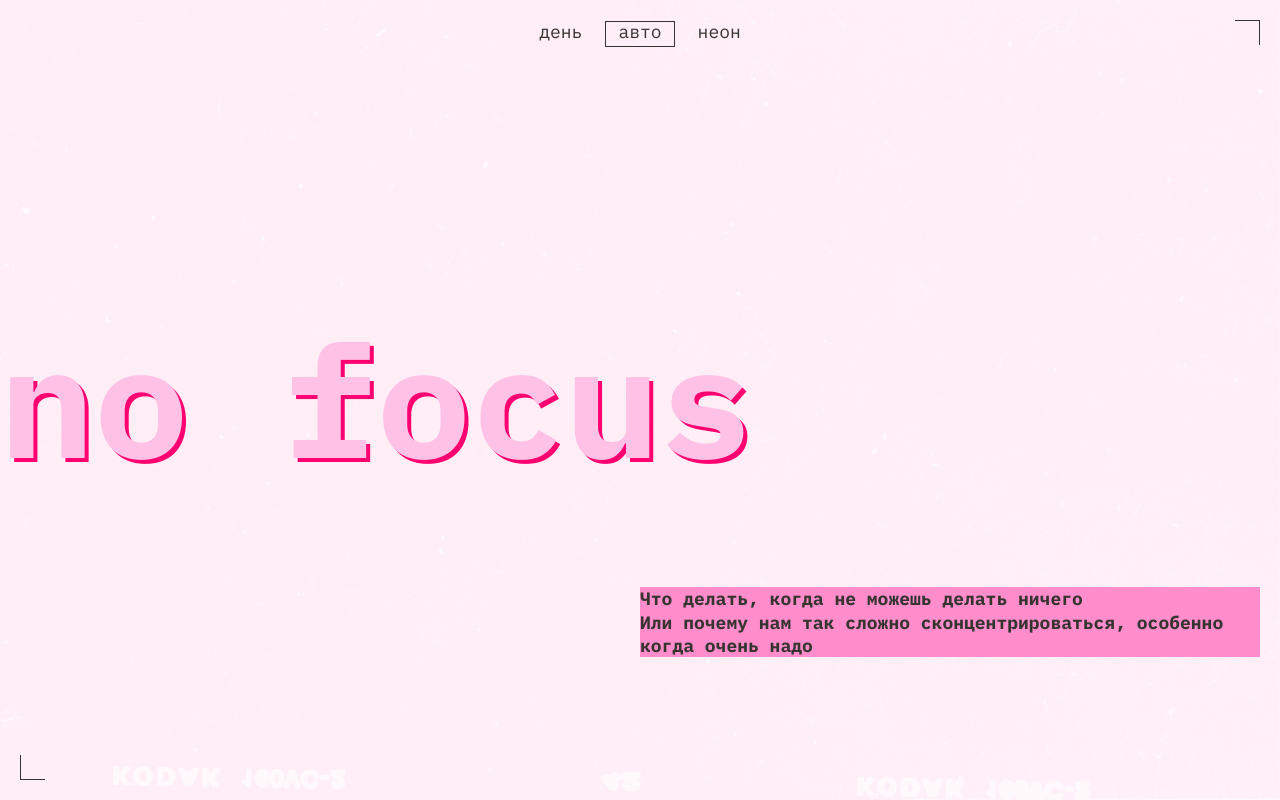
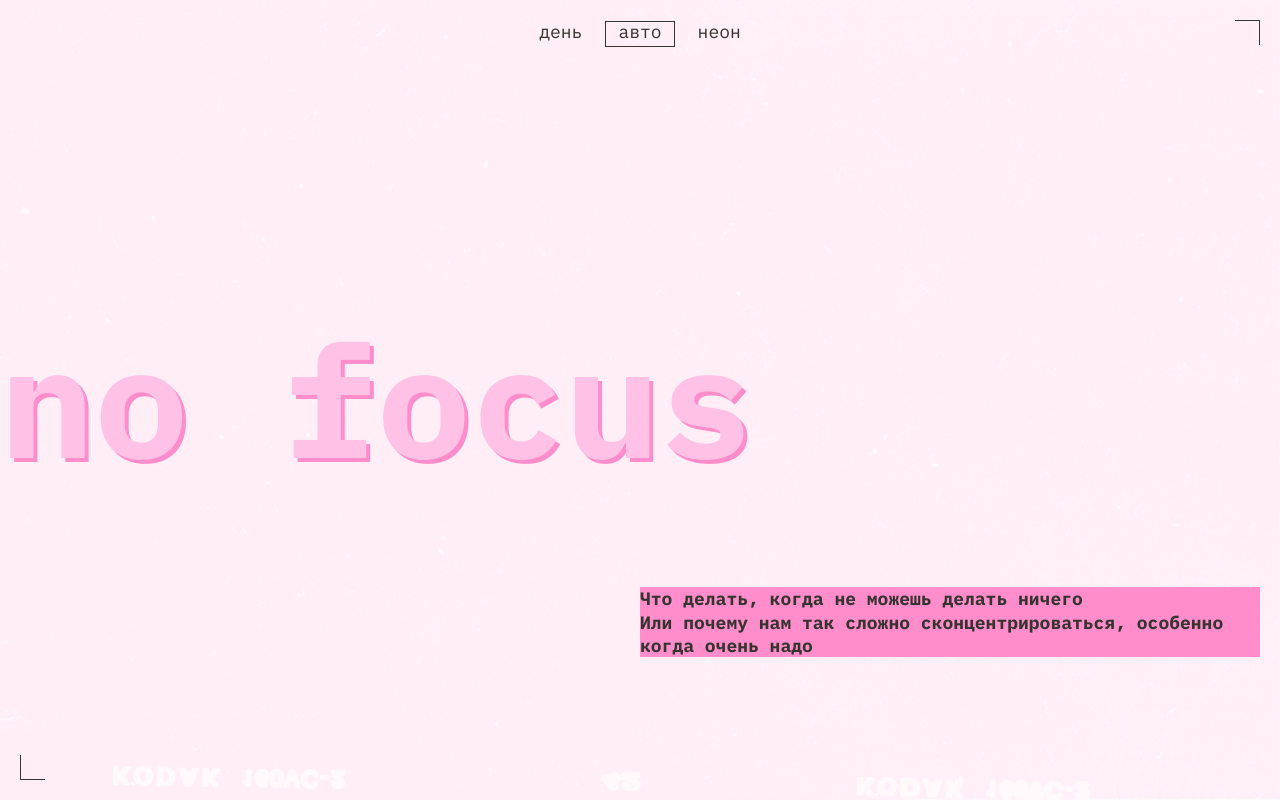
Before and after one commit to MaxTch3/slozhno-sosredotochitsya, a plain HTML site: page index.html in a window 1280 px wide. Shown: the top 800 px of the page. Drawn offline with Linux system fonts and the light colour scheme.

Commit message:
fix: исправление ошибок после 1 ревью v.2

```diff
--- a/styles/light.css
+++ b/styles/light.css
@@ -3,7 +3,7 @@
   --accent-color: #353430;
   --bg-image: url(../images/cover-image-light.png);
   --main-title-color: #FFC2E6;
-  --main-title-shadow-color: #FF0070;
+  --main-title-shadow-color: #FF8DCB;
   --text-color: #353430;
   --text-shadow-color: #FF8DCB;
   --title-decor-color: #353430;
@@ -18,7 +18,7 @@
     --accent-color: #353430;
     --bg-image: url(../images/cover-image-light.png);
     --main-title-color: #FFC2E6;
-    --main-title-shadow-color: #FF0070;
+    --main-title-shadow-color: #FF8DCB;
     --text-color: #353430;
     --text-shadow-color: #FF8DCB;
     --title-decor-color: #353430;
@@ -27,3 +27,9 @@
     --decorated-element-visibility: hidden;
   }
 }
+
+@media (width > 1023px) {
+  .page.theme_light {
+      --main-title-shadow-color: #FF0070;
+  }
+}
```
